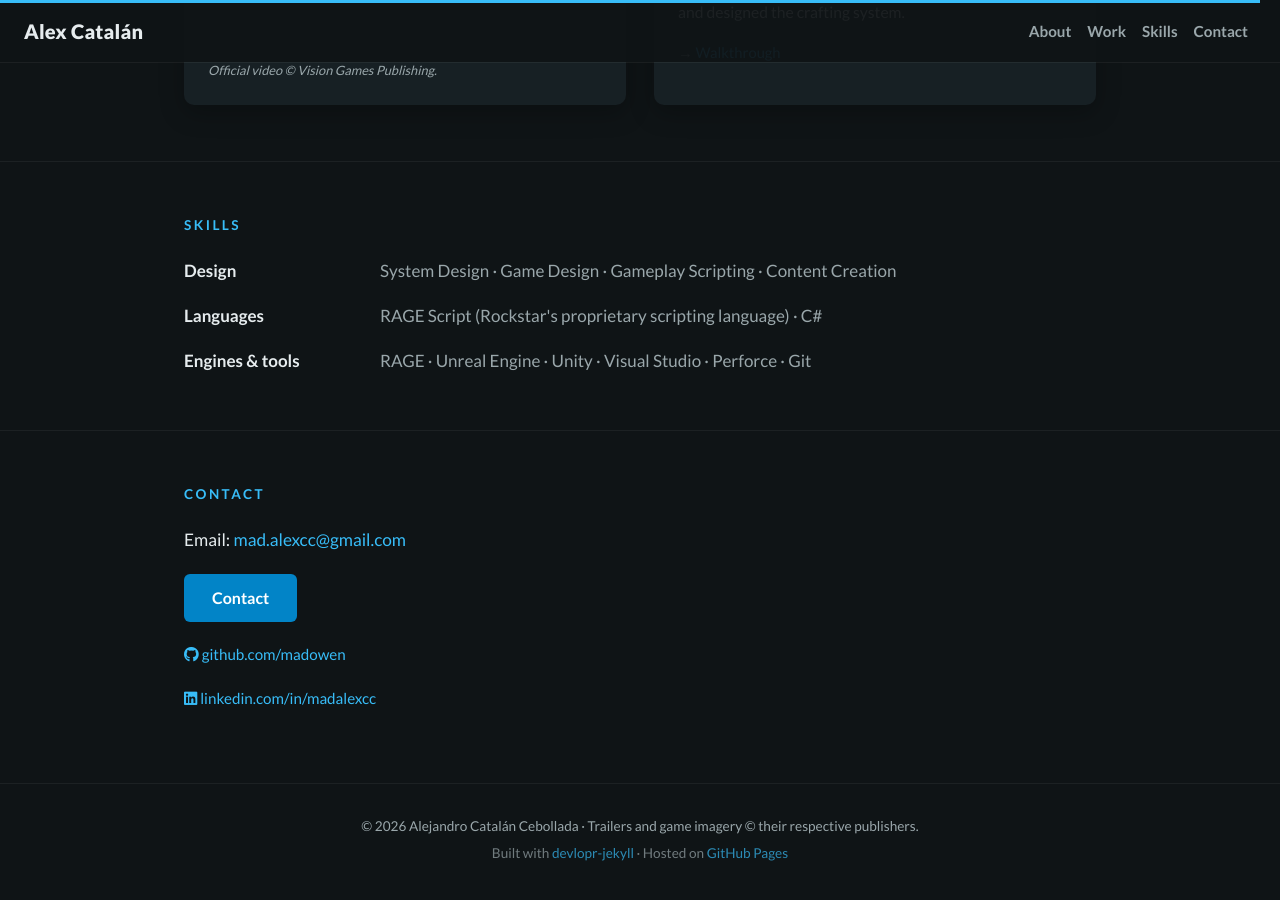
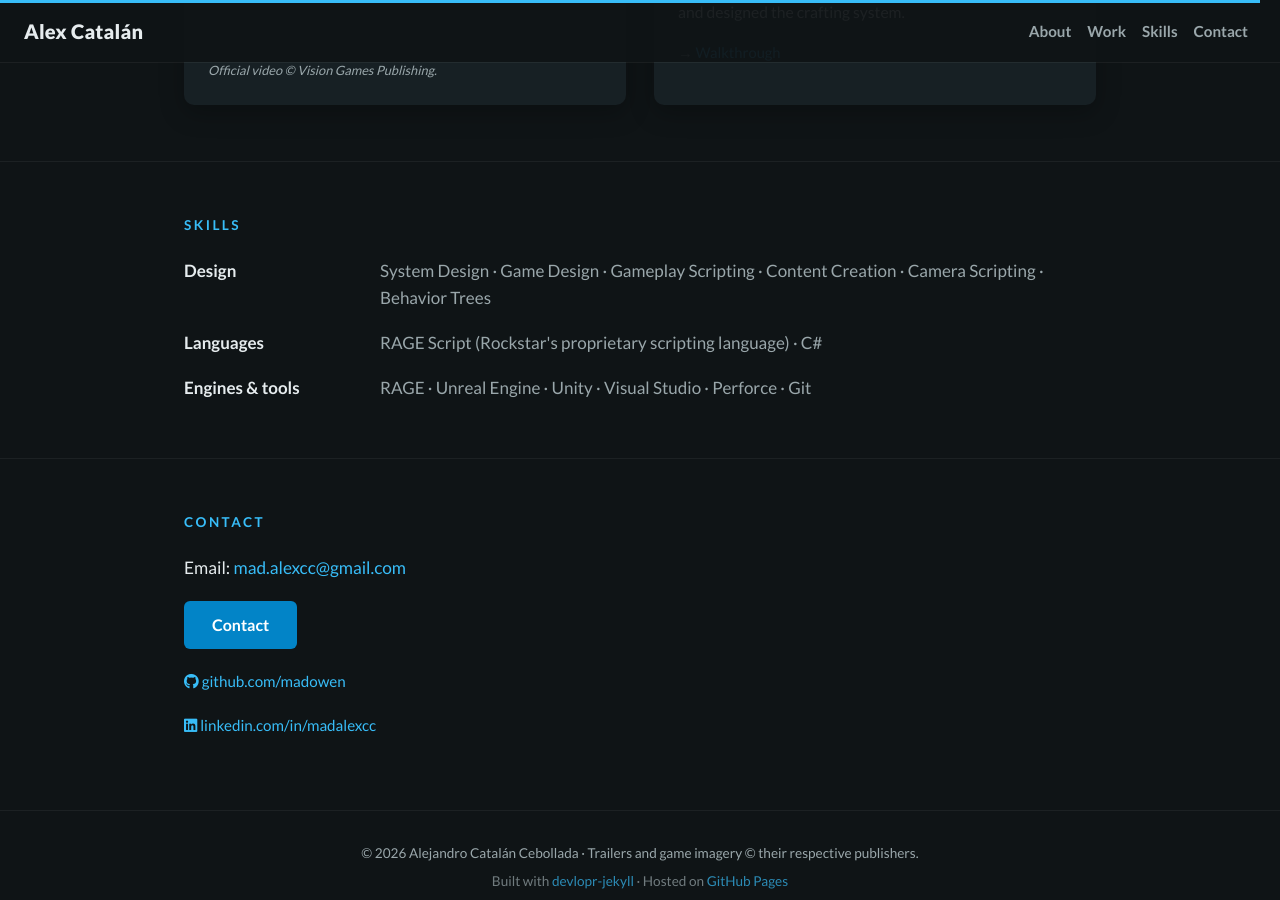
Before and after one commit to madowen/madowen.github.io, a Jekyll site: the page built from index.html, in a window 1280 px wide and 900 px high, scrolled down 2892 px. Built offline with Jekyll 4.4.1, drawn with Linux system fonts in a browser that asks for light colours.

Commit message:
Update Design skills

```diff
--- a/_config.yml
+++ b/_config.yml
@@ -35,7 +35,7 @@ footer_text: "© 2026 Alejandro Catalán Cebollada · Trailers and game imagery
 # Skills (rendered by _includes/author_skills.html)
 author_skills:
   - label: Design
-    items: System Design · Game Design · Gameplay Scripting · Content Creation
+    items: System Design · Game Design · Gameplay Scripting · Content Creation · Camera Scripting · Behavior Trees
   - label: Languages
     items: RAGE Script (Rockstar's proprietary scripting language) · C#
   - label: Engines & tools
```
